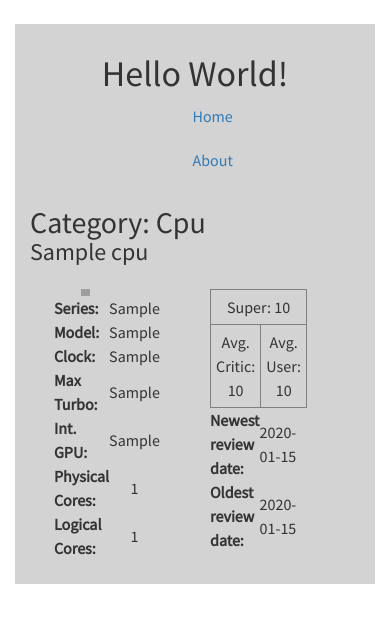
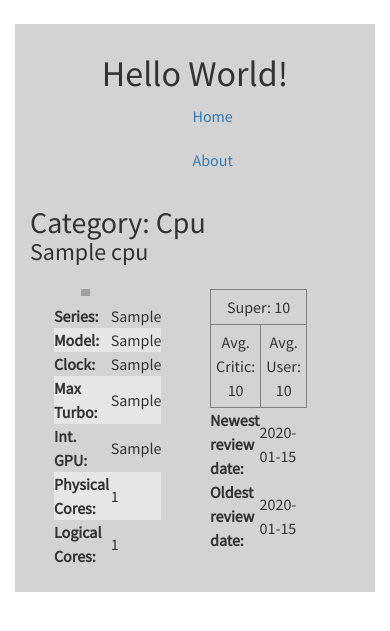
Before and after one commit to SW7-2016/Presentation, a Flask app: page /category/cpu/1 in a window 390 px wide. Shown: the top 631 px of the page. Run offline with Flask 2, Linux system fonts and the light colour scheme; tables that the repository leaves empty hold one stand-in row (values such as "Sample post"); some libraries are stand-ins or nearby versions; some web fonts are replaced; grey boxes are pictures that could not be loaded.

Commit message:
small css changes

```diff
--- a/website/static/style.css
+++ b/website/static/style.css
@@ -72,6 +72,18 @@ ul > li > p:hover, p:focus, p:visited, a:hover, a:focus, a:visited {
   color: #000;
 }
 
+.product-list, .specifications tr:nth-child(even) {
+    background-color: #e6e6e6;
+}
+
+.specifications {
+  margin-top: 8px;
+}
+
+.specifications td {
+  text-align: left;
+}
+
 .scores {
   border-spacing: 0.5rem;
   border-collapse: collapse;
--- a/website/templates/single_product.html
+++ b/website/templates/single_product.html
@@ -12,7 +12,7 @@
                     </div>
                 </div>
                 {%  if category == "Cpu" %}
-                    <table class="specifications col-xs-11 col-xs-offset-1 text-center">
+                    <table class="specifications col-xs-12 col-xs-offset-1 text-center">
                         <tr>
                             <th>Series:</th>
                             <td>{{ product.cpu_series }}</td>
@@ -43,7 +43,7 @@
                         </tr>
                     </table>
                 {%  elif category == "Gpu" %}
-                    <table class="specifications col-xs-11 col-xs-offset-1 text-center"">
+                    <table class="specifications col-xs-12 col-xs-offset-1 text-center"">
                     <tr>
                         <th>Proc. Manufacturer:</th>
                         <td>{{  product.processor_manufacturer }}</td>
```
